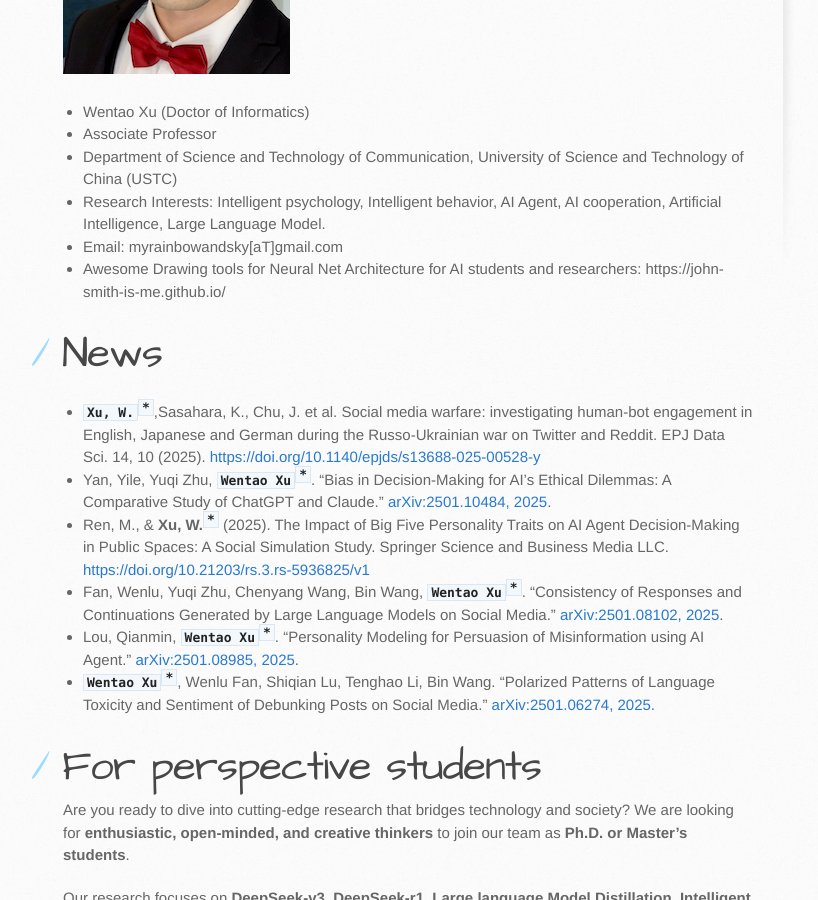
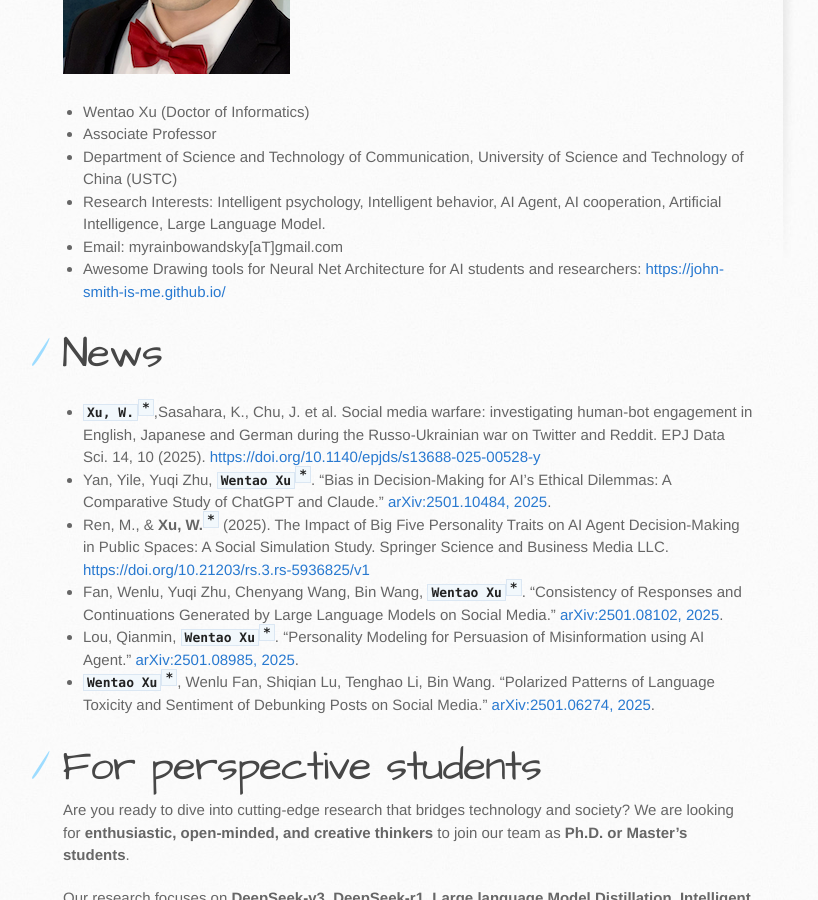
Before and after one commit to myrainbowandsky/myrainbowandsky.github.io, a Jekyll site: the page built from index.md, in a window 1280 px wide and 900 px high, scrolled down 444 px. Shown: the whole window, without its empty margins (107-925 px from the left). Built offline with Jekyll 4.4.1, drawn with Linux system fonts in a browser that asks for light colours; the repository's description, which GitHub fills in, is left out; part of the change alters nothing that is shown.

```diff
--- a/index.md
+++ b/index.md
@@ -15,7 +15,8 @@ layout: default
 * Department of Science and Technology of Communication, University of Science and Technology of China (USTC)
 * Research Interests: Intelligent psychology, Intelligent behavior, AI Agent, AI cooperation, Artificial Intelligence, Large Language Model.
 * Email: myrainbowandsky[aT]gmail.com
-* Awesome Drawing tools for Neural Net Architecture for AI students and researchers: https://john-smith-is-me.github.io/
+* Awesome Drawing tools for Neural Net Architecture for AI students and researchers: [https://john-smith-is-me.github.io/
+](https://john-smith-is-me.github.io/)
 
 # News
 * **`Xu, W.`**<sup>**`*`**</sup>,Sasahara, K., Chu, J. et al. Social media warfare: investigating human-bot engagement in English, Japanese and German during the Russo-Ukrainian war on Twitter and Reddit. EPJ Data Sci. 14, 10 (2025). [https://doi.org/10.1140/epjds/s13688-025-00528-y](https://doi.org/10.1140/epjds/s13688-025-00528-y)
```
